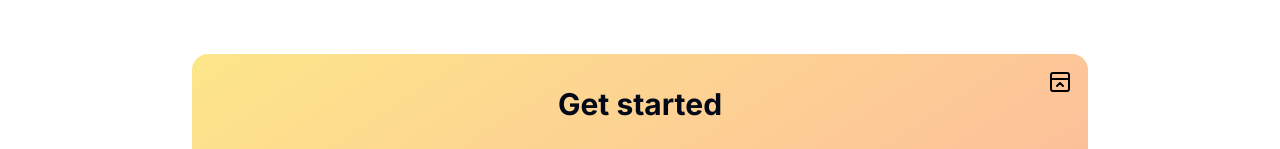
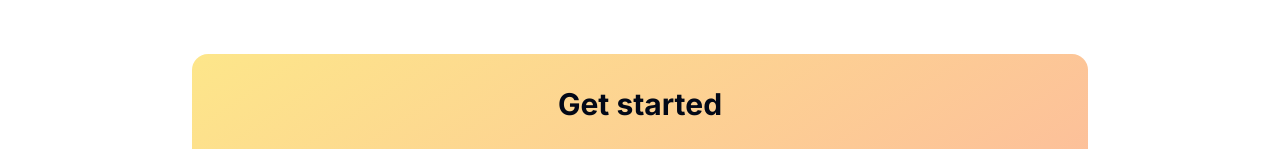
Before and after one commit to marksikaundi/Lupleg, a Next.js app: page /contacts in a window 1280 px wide. Shown: the part 154-303 px from the top of the page. Built offline with nearby package versions, Linux system fonts and the light colour scheme.

Commit message:
removed the form icon

```diff
--- a/app/(get-started)/contacts/page.jsx
+++ b/app/(get-started)/contacts/page.jsx
@@ -12,9 +12,6 @@ export default function Contact() {
   return (
     <div className="flex min-h-screen items-center justify-center bg-white p-4">
       <div className="relative w-full max-w-4xl rounded-2xl bg-gradient-to-br from-[#fde68a] to-[#fca5a5] p-8">
-        <button className="absolute right-4 top-4">
-          <PanelTopCloseIcon className="h-6 w-6 text-black" />
-        </button>
         <h1 className="mb-6 text-center text-3xl font-bold">Get started</h1>
         <h2 className="mb-12 text-center text-xl font-semibold">
           Tell us a bit about you
```
